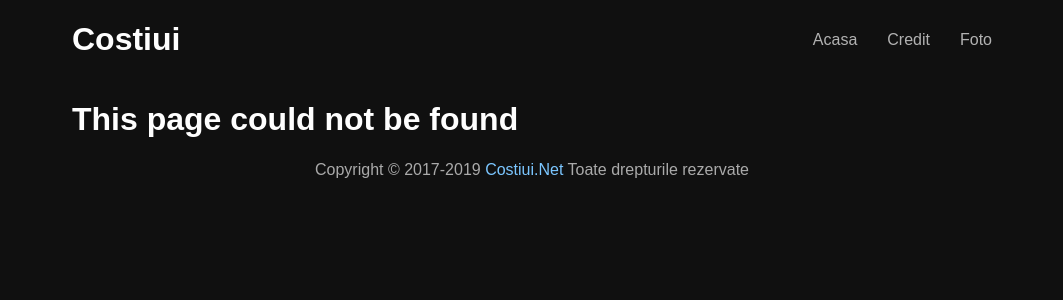
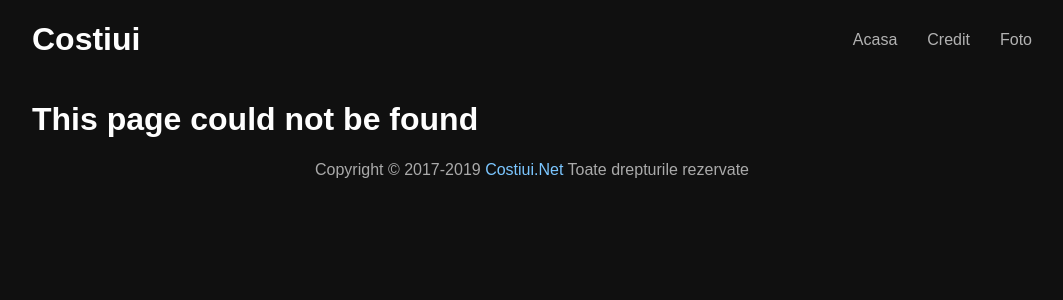
Before and after one commit to p-oszkar/foto, a Jekyll site: the page built from 404.html, in a window 1280 px wide. Shown: the top 300 px of the page, without its empty margins (108-1171 px from the left). Built offline with Jekyll 4.4.1, drawn with Linux system fonts in a browser that asks for light colours; some web fonts are replaced; comment, search, counter and statistics services are not loaded.

Commit message:
Update layout.scss

```diff
--- a/_sass/layout.scss
+++ b/_sass/layout.scss
@@ -3,7 +3,7 @@ body {
 }
 
 .wrap {
-	padding: 0 40px;
+	padding: 0 auto;
 }
 
 header h1 a {
```
